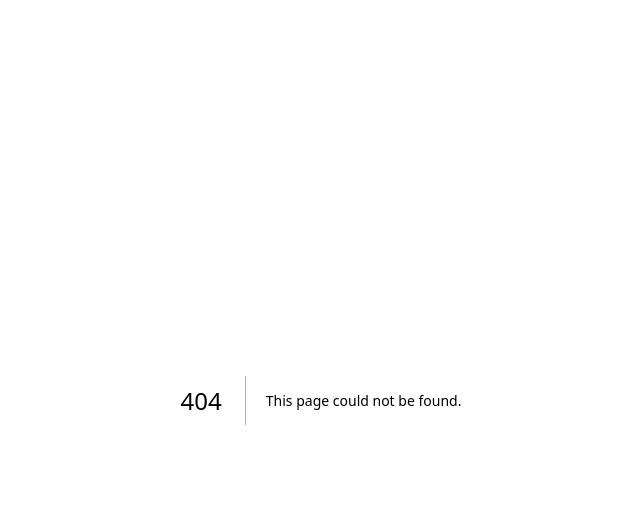
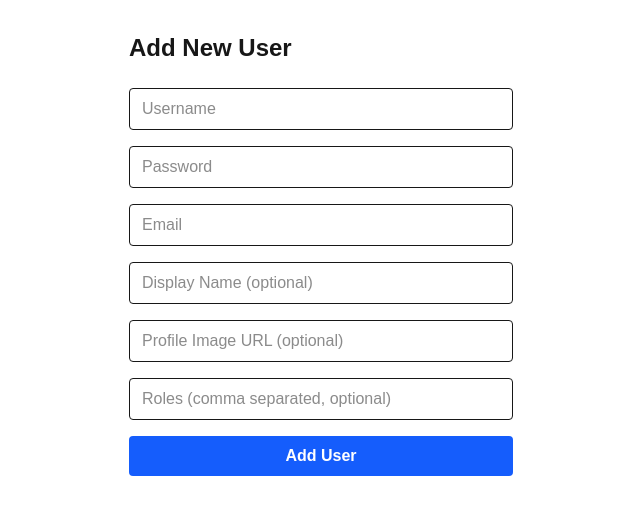
Before and after one commit to ChristineToraque/toraque_project_nextjs, a Next.js app: page /users/add in a window 1280 px wide. Before the commit this address had no page. Shown: the top 514 px of the page, without its empty margins (319-959 px from the left). Built offline with nearby package versions, Linux system fonts and the light colour scheme.

Commit message:
added pages

```diff
--- /dev/null
+++ b/app/users/[id]/page.tsx
@@ -0,0 +1,63 @@
+import { UserInterface } from "@/types/user-interface";
+import { notFound } from "next/navigation";
+
+const users: UserInterface[] = [
+  {
+    id: "1",
+    username: "johndoe",
+    password: "********",
+    email: "john@example.com",
+    displayName: "John Doe",
+    profileImageUrl: "https://randomuser.me/api/portraits/men/1.jpg",
+    roles: ["user"],
+    createdAt: new Date("2024-01-01"),
+    updatedAt: new Date("2025-06-02"),
+  },
+  {
+    id: "2",
+    username: "janedoe",
+    password: "********",
+    email: "jane@example.com",
+    displayName: "Jane Doe",
+    profileImageUrl: "https://randomuser.me/api/portraits/women/2.jpg",
+    roles: ["admin"],
+    createdAt: new Date("2024-02-01"),
+    updatedAt: new Date("2025-06-02"),
+  },
+];
+
+interface UserProfilePageProps {
+  params: { id: string };
+}
+
+export default function UserProfilePage({ params }: UserProfilePageProps) {
+  const user = users.find((u) => u.id === params.id);
+  if (!user) return notFound();
+
+  return (
+    <div className="max-w-lg mx-auto p-8">
+      <div className="flex items-center gap-6 mb-8">
+        {user.profileImageUrl ? (
+          <img
+            src={user.profileImageUrl}
+            alt={user.displayName || user.username}
+            className="w-24 h-24 rounded-full object-cover border"
+          />
+        ) : (
+          <span className="inline-block w-24 h-24 rounded-full bg-gray-300 dark:bg-gray-700" />
+        )}
+        <div>
+          <h2 className="text-2xl font-bold">{user.displayName || user.username}</h2>
+          <div className="text-gray-500">@{user.username}</div>
+          <div className="text-sm text-gray-400">ID: {user.id}</div>
+        </div>
+      </div>
+      <div className="space-y-2">
+        <div><span className="font-semibold">Email:</span> {user.email}</div>
+        <div><span className="font-semibold">Roles:</span> {user.roles?.join(", ") || "-"}</div>
+        <div><span className="font-semibold">Created At:</span> {user.createdAt?.toLocaleDateString() || "-"}</div>
+        <div><span className="font-semibold">Updated At:</span> {user.updatedAt?.toLocaleDateString() || "-"}</div>
+      </div>
+    </div>
+  );
+}
--- /dev/null
+++ b/app/users/add/page.tsx
@@ -0,0 +1,97 @@
+"use client";
+
+import { useState } from "react";
+import { UserInterface } from "@/types/user-interface";
+import { useRouter } from "next/navigation";
+
+export default function AddUserPage() {
+  const router = useRouter();
+  const [form, setForm] = useState<Omit<UserInterface, "id" | "createdAt" | "updatedAt">>({
+    username: "",
+    password: "",
+    email: "",
+    displayName: "",
+    profileImageUrl: "",
+    roles: [],
+  });
+  const [error, setError] = useState("");
+
+  const handleChange = (e: React.ChangeEvent<HTMLInputElement>) => {
+    const { name, value } = e.target;
+    setForm((prev) => ({ ...prev, [name]: value }));
+  };
+
+  const handleRolesChange = (e: React.ChangeEvent<HTMLInputElement>) => {
+    setForm((prev) => ({ ...prev, roles: e.target.value.split(",").map((r) => r.trim()) }));
+  };
+
+  const handleSubmit = (e: React.FormEvent) => {
+    e.preventDefault();
+    if (!form.username || !form.password || !form.email) {
+      setError("Username, password, and email are required.");
+      return;
+    }
+    // Here you would send the data to your backend or update state
+    // For now, just redirect back to /users
+    router.push("/users");
+  };
+
+  return (
+    <div className="max-w-md mx-auto p-8">
+      <h1 className="text-2xl font-bold mb-6">Add New User</h1>
+      <form className="flex flex-col gap-4" onSubmit={handleSubmit}>
+        <input
+          name="username"
+          value={form.username}
+          onChange={handleChange}
+          placeholder="Username"
+          className="border rounded px-3 py-2"
+          required
+        />
+        <input
+          name="password"
+          type="password"
+          value={form.password}
+          onChange={handleChange}
+          placeholder="Password"
+          className="border rounded px-3 py-2"
+          required
+        />
+        <input
+          name="email"
+          type="email"
+          value={form.email}
+          onChange={handleChange}
+          placeholder="Email"
+          className="border rounded px-3 py-2"
+          required
+        />
+        <input
+          name="displayName"
+          value={form.displayName}
+          onChange={handleChange}
+          placeholder="Display Name (optional)"
+          className="border rounded px-3 py-2"
+        />
+        <input
+          name="profileImageUrl"
+          value={form.profileImageUrl}
+          onChange={handleChange}
+          placeholder="Profile Image URL (optional)"
+          className="border rounded px-3 py-2"
+        />
+        <input
+          name="roles"
+          value={form.roles?.join(", ")}
+          onChange={handleRolesChange}
+          placeholder="Roles (comma separated, optional)"
+          className="border rounded px-3 py-2"
+        />
+        {error && <div className="text-red-600 text-sm">{error}</div>}
+        <button type="submit" className="bg-blue-600 text-white rounded px-4 py-2 font-semibold hover:bg-blue-700 transition-colors">
+          Add User
+        </button>
+      </form>
+    </div>
+  );
+}
--- /dev/null
+++ b/app/users/page.tsx
@@ -0,0 +1,66 @@
+import { UserInterface } from "@/types/user-interface";
+
+const users: UserInterface[] = [
+  {
+    id: "1",
+    username: "johndoe",
+    password: "********",
+    email: "john@example.com",
+    displayName: "John Doe",
+    profileImageUrl: "https://randomuser.me/api/portraits/men/1.jpg",
+    roles: ["user"],
+    createdAt: new Date("2024-01-01"),
+    updatedAt: new Date("2025-06-02"),
+  },
+  {
+    id: "2",
+    username: "janedoe",
+    password: "********",
+    email: "jane@example.com",
+    displayName: "Jane Doe",
+    profileImageUrl: "https://randomuser.me/api/portraits/women/2.jpg",
+    roles: ["admin"],
+    createdAt: new Date("2024-02-01"),
+    updatedAt: new Date("2025-06-02"),
+  },
+];
+
+export default function UsersPage() {
+  return (
+    <div className="max-w-2xl mx-auto p-8">
+      <h1 className="text-3xl font-bold mb-6">Users</h1>
+      <table className="min-w-full border border-gray-200 rounded-lg overflow-hidden">
+        <thead className="bg-gray-100 dark:bg-gray-800">
+          <tr>
+            <th className="px-4 py-2 text-left">Avatar</th>
+            <th className="px-4 py-2 text-left">Username</th>
+            <th className="px-4 py-2 text-left">Email</th>
+            <th className="px-4 py-2 text-left">Display Name</th>
+            <th className="px-4 py-2 text-left">Roles</th>
+          </tr>
+        </thead>
+        <tbody>
+          {users.map((user) => (
+            <tr key={user.id} className="border-t border-gray-200 dark:border-gray-700">
+              <td className="px-4 py-2">
+                {user.profileImageUrl ? (
+                  <img
+                    src={user.profileImageUrl}
+                    alt={user.displayName || user.username}
+                    className="w-10 h-10 rounded-full object-cover"
+                  />
+                ) : (
+                  <span className="inline-block w-10 h-10 rounded-full bg-gray-300 dark:bg-gray-700" />
+                )}
+              </td>
+              <td className="px-4 py-2 font-mono">{user.username}</td>
+              <td className="px-4 py-2">{user.email}</td>
+              <td className="px-4 py-2">{user.displayName || "-"}</td>
+              <td className="px-4 py-2">{user.roles?.join(", ") || "-"}</td>
+            </tr>
+          ))}
+        </tbody>
+      </table>
+    </div>
+  );
+}
--- /dev/null
+++ b/types/user-interface.ts
@@ -0,0 +1,12 @@
+// Defines the shape of a user interface (UI) for authentication
+export interface UserInterface {
+  username: string;
+  password: string;
+  email: string;
+  id: string;
+  displayName?: string;
+  profileImageUrl?: string;
+  roles?: string[];
+  createdAt?: Date;
+  updatedAt?: Date;
+}
```
Also changed, not shown: 1 other file (tests, documents, lock files or other folders).
